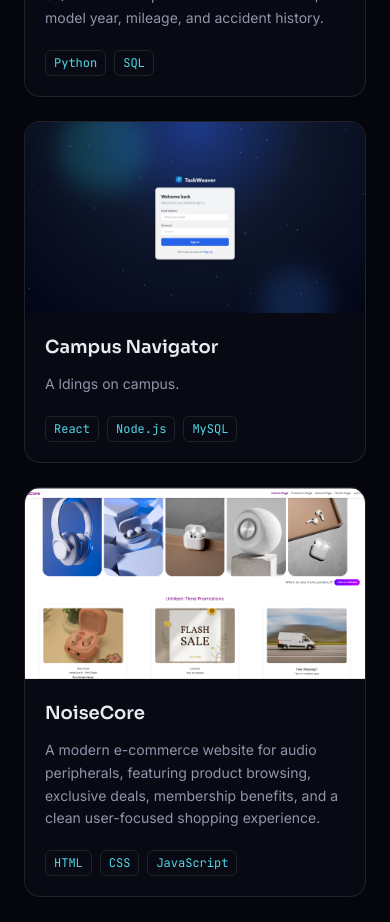
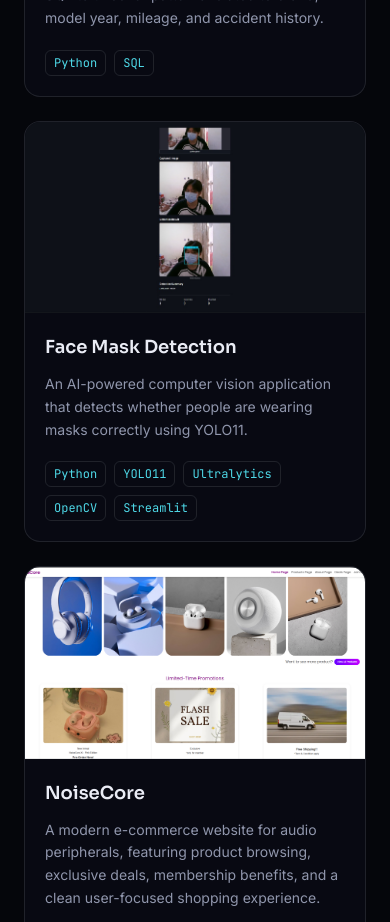
Before and after one commit to Vann0505/Portofolio-Vann, a React (Vite) app: page / in a window 390 px wide. Shown: the part 5640-6562 px from the top of the page. Built offline with nearby package versions, Linux system fonts and the light colour scheme; the HTML template or start-up script is replaced by a standard one.

Commit message:
Update portfolio projects and CV

```diff
--- a/src/components/DownloadCVButton.tsx
+++ b/src/components/DownloadCVButton.tsx
@@ -16,9 +16,7 @@ export default function DownloadCVButton() {
       className="fixed bottom-6 right-6 z-40 flex items-center gap-2 rounded-full bg-gradient-to-r from-accent-blue to-accent-violet px-5 py-3 text-sm font-medium text-white shadow-lg shadow-accent-blue/20 transition-shadow hover:shadow-accent-violet/30 focus-visible:outline-none"
     >
       <Download size={18} aria-hidden="true" />
-      {/* Teks disembunyikan di layar sangat kecil supaya tombol tetap ringkas,
-          tapi tetap bisa dibaca screen reader lewat aria-label di atas. */}
-      <span className="hidden sm:inline">Download CV</span>
+      <span className="hidden sm:inline">Resume</span>
     </motion.a>
   );
 }
--- a/src/data/projects.ts
+++ b/src/data/projects.ts
@@ -69,15 +69,14 @@ export const projects: Project[] = [
   },
   {
     id: 6,
-    title: "Campus Navigator",
+    title: "Face Mask Detection",
     description:
-      "A ldings on campus.",
-    image: "/Picture/3.jpeg",
-    technologies: ["React", "Node.js", "MySQL"],
-    github: "https://github.com/",
-    demo: "#",
+      "An AI-powered computer vision application that detects whether people are wearing masks correctly using YOLO11.",
+    image: "/Picture/6.jpeg",
+    technologies: ["Python","YOLO11","Ultralytics","OpenCV","Streamlit"],
+    github: "https://github.com/Vann0505/Face-Mask-Detection",
     details:
-      "AI Task Allocator is an intelligent web application designed to eliminate manual project coordination by using artificial intelligence to evaluate team capacity, skill sets, and deadlines for automatic task distribution. By continuously analyzing real-time workloads and task priorities, the platform prevents burnout, ensures fair work distribution, and cuts project planning time by up to 80%. This data-driven approach removes delegation bias and administrative overhead, allowing modern teams to focus entirely on high-impact execution.",
+      "Face Mask Detection is a computer vision application built using YOLO11 to detect and classify face mask usage into three categories: with mask, without mask, and mask worn incorrectly. The model was trained on 2,204 images and achieved a Precision of 90.02%, Recall of 78.84%, and mAP@50 of 84.80%. The application provides image-based detection through a Streamlit interface, allowing users to upload or capture an image and receive real-time detection results with confidence scores.",
   },
   {
     id: 7,
```
Also changed, not shown: public/Picture/6.jpeg (added).
